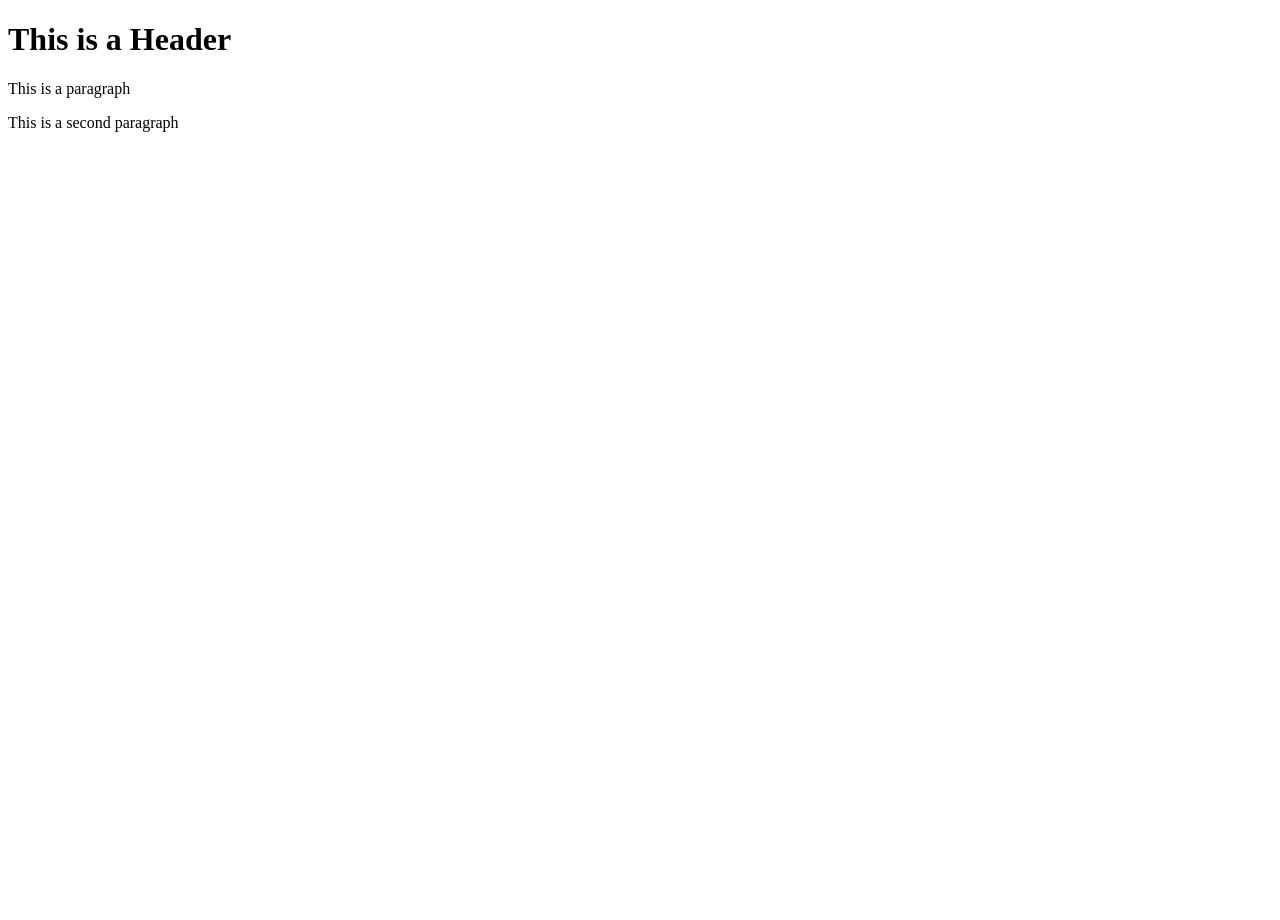
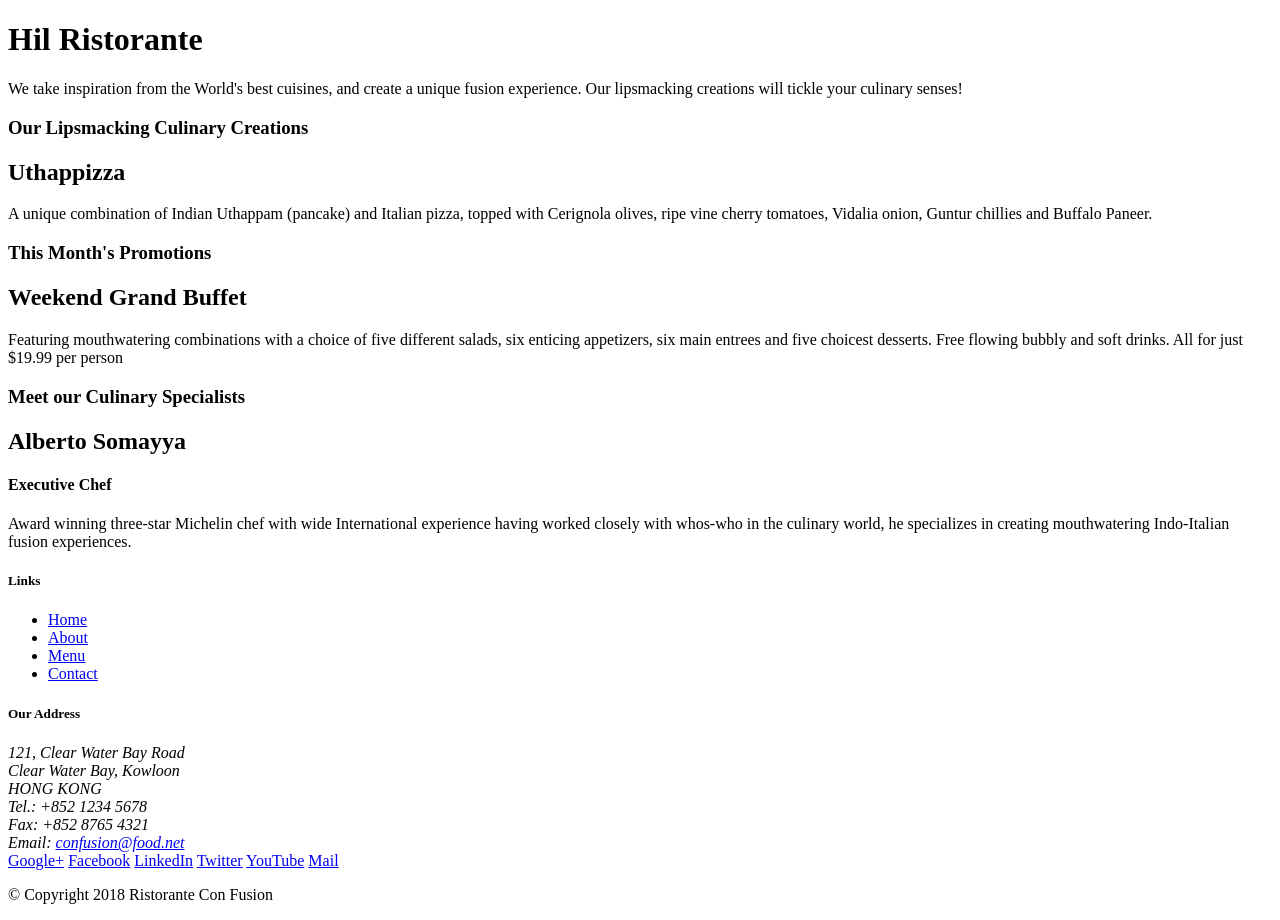
Before and after one commit to embunadem/hil-ristorante-github, a website: page index.html in a window 1280 px wide. Before the commit the page ends 800 px from the top, so only its background shows below. Drawn offline with Linux system fonts and the light colour scheme.

Commit message:
add new npm init

```diff
--- a/index.html
+++ b/index.html
@@ -1,10 +1,101 @@
 <!DOCTYPE html>
-<html>
-    <head></head>
+<html lang="en">
 
-    <body>
-        <h1>This is a Header</h1>
-        <p>This is a paragraph</p>
-        <p>This is a second paragraph</p>
-    </body>
+<head>
+    <title>Hil Ristorante</title>
+</head>
+
+<body>
+
+    <header>
+        <div>
+            <div>
+                <div>
+                    <h1>Hil Ristorante</h1>
+                    <p>We take inspiration from the World's best cuisines, and create a unique fusion experience. Our lipsmacking creations will tickle your culinary senses!</p>
+                </div>
+                <div>
+                </div>
+            </div>
+        </div>
+    </header>
+
+    <div>
+        <div>
+            <div>
+                <h3>Our Lipsmacking Culinary Creations</h3>
+            </div>
+            <div>
+                <h2>Uthappizza</h2>
+                <p>A unique combination of Indian Uthappam (pancake) and Italian pizza, topped with Cerignola olives, ripe vine cherry tomatoes, Vidalia onion, Guntur chillies and Buffalo Paneer.</p>
+            </div>
+        </div>
+
+
+        <div>
+            <div>
+                <h3>This Month's Promotions</h3>
+            </div>
+            <div>
+                <h2>Weekend Grand Buffet</h2>
+                <p>Featuring mouthwatering combinations with a choice of five different salads, six enticing appetizers, six main entrees and five choicest desserts. Free flowing bubbly and soft drinks. All for just $19.99 per person </p>
+            </div>
+        </div>
+
+        <div>
+            <div>
+                <h3>Meet our Culinary Specialists</h3>
+            </div>
+            <div>
+                <h2>Alberto Somayya</h2>
+                <h4>Executive Chef</h4>
+                <p>Award winning three-star Michelin chef with wide International experience having worked closely with whos-who in the culinary world, he specializes in creating mouthwatering Indo-Italian fusion experiences. </p>
+            </div>
+        </div>
+    </div>
+
+    <footer>
+        <div>
+            <div>
+                <div>
+                    <h5>Links</h5>
+                    <ul>
+                        <li><a href="#">Home</a></li>
+                        <li><a href="#">About</a></li>
+                        <li><a href="#">Menu</a></li>
+                        <li><a href="#">Contact</a></li>
+                    </ul>
+                </div>
+                <div>
+                    <h5>Our Address</h5>
+                    <address>
+		              121, Clear Water Bay Road<br>
+		              Clear Water Bay, Kowloon<br>
+		              HONG KONG<br>
+		              Tel.: +852 1234 5678<br>
+		              Fax: +852 8765 4321<br>
+		              Email: <a href="mailto:confusion@food.net">confusion@food.net</a>
+		           </address>
+                </div>
+                <div>
+                    <div>
+                        <a href="http://google.com/+">Google+</a>
+                        <a href="http://www.facebook.com/profile.php?id=">Facebook</a>
+                        <a href="http://www.linkedin.com/in/">LinkedIn</a>
+                        <a href="http://twitter.com/">Twitter</a>
+                        <a href="http://youtube.com/">YouTube</a>
+                        <a href="mailto:">Mail</a>
+                    </div>
+                </div>
+           </div>
+           <div>
+                <div>
+                    <p>© Copyright 2018 Ristorante Con Fusion</p>
+                </div>
+           </div>
+        </div>
+    </footer>
+
+</body>
+
 </html>
```
Also changed, not shown: package.json (added, +19 -0 lines).
